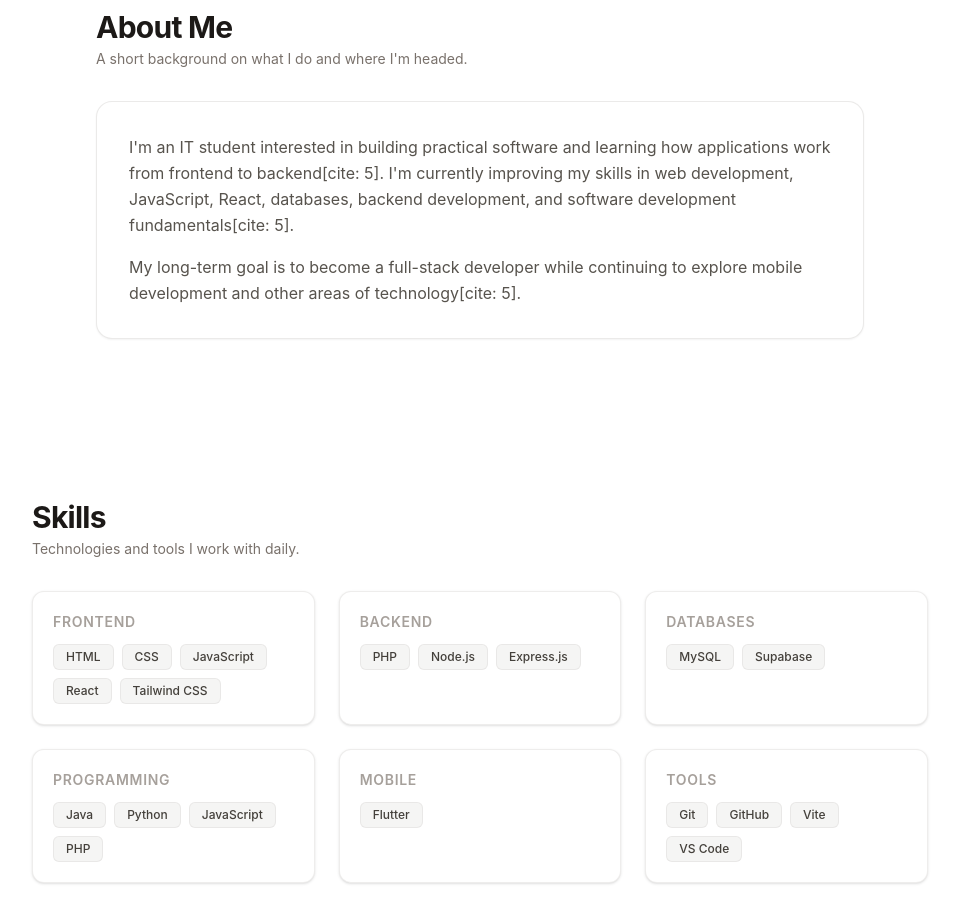
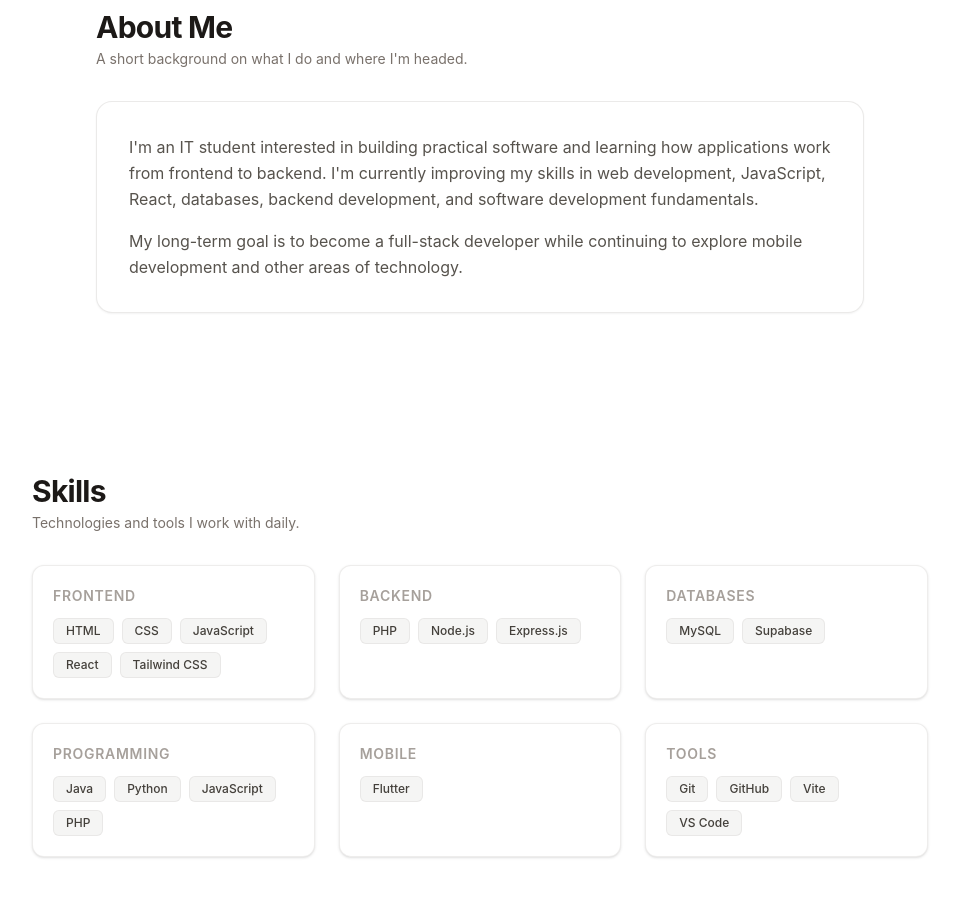
Before and after one commit to Cymrc/portfolio, a React (Vite) app: page / in a window 1280 px wide. Shown: the part 920-1842 px from the top of the page, without its empty margins (160-1119 px from the left). Built offline with nearby package versions, Linux system fonts and the light colour scheme; no server answers.

Commit message:
Refactor about component to remove citation artifact

```diff
--- a/src/components/sections/About.jsx
+++ b/src/components/sections/About.jsx
@@ -24,14 +24,14 @@ function About() {
         <div className="bg-white p-6 sm:p-8 rounded-2xl border border-stone-200/80 shadow-xs flex flex-col gap-4 text-stone-600 leading-relaxed text-sm sm:text-base">
           <p>
             I'm an IT student interested in building practical software and
-            learning how applications work from frontend to backend[cite: 5]. I'm currently
+            learning how applications work from frontend to backend. I'm currently
             improving my skills in web development, JavaScript, React, databases,
-            backend development, and software development fundamentals[cite: 5].
+            backend development, and software development fundamentals.
           </p>
           <p>
             My long-term goal is to become a full-stack developer while
             continuing to explore mobile development and other areas of
-            technology[cite: 5].
+            technology.
           </p>
         </div>
       </div>
```
